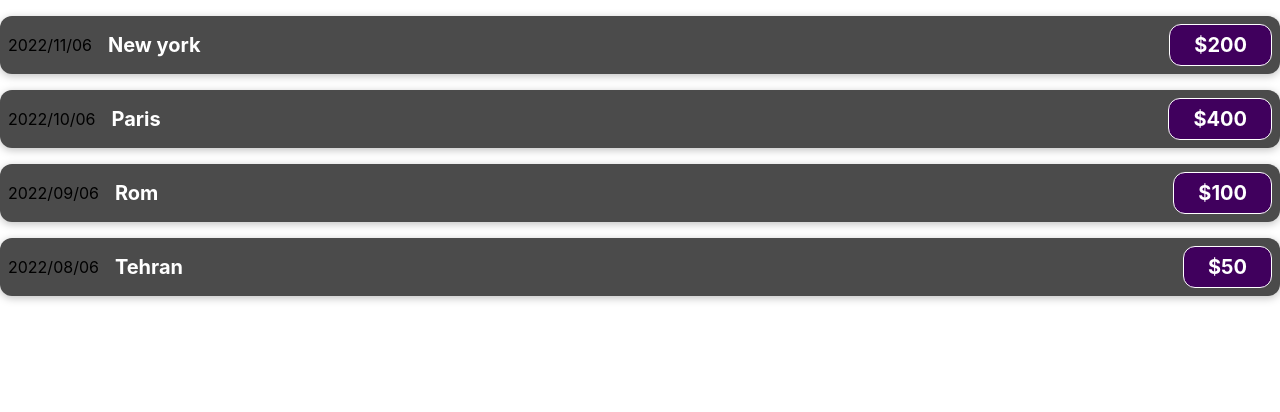
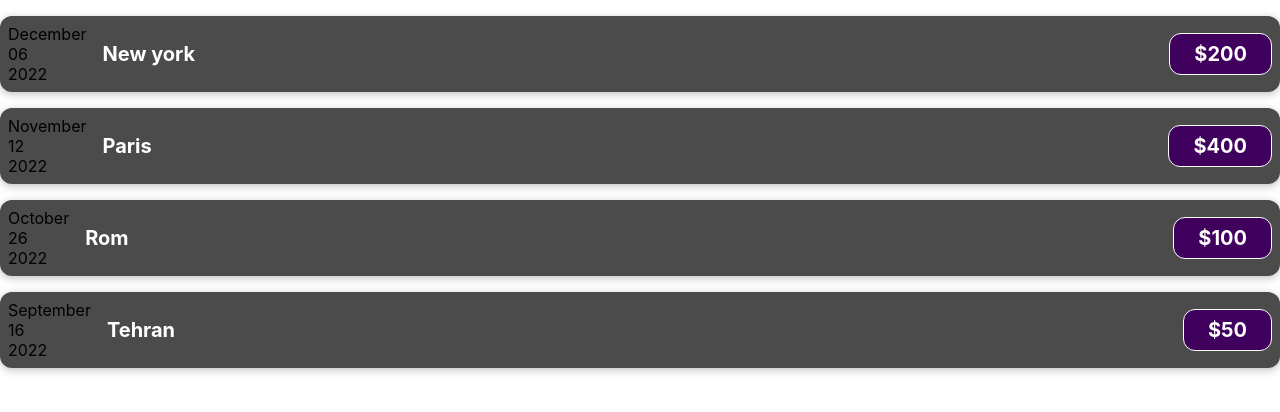
Before and after one commit to funnypar/FirstReactProject, a React (Create React App) app: page / in a window 1280 px wide. Shown: the top 412 px of the page. Built offline with nearby package versions, Linux system fonts and the light colour scheme.

Commit message:
Added Date props

```diff
--- a/src/App.js
+++ b/src/App.js
@@ -4,10 +4,30 @@ import "./App.css";
 
 function App() {
     let expenseItems = [
-        { id: "e1", title: "New york", price: "200", dateItem: "2022/11/06" },
-        { id: "e2", title: "Paris", price: "400", dateItem: "2022/10/06" },
-        { id: "e3", title: "Rom", price: "100", dateItem: "2022/09/06" },
-        { id: "e4", title: "Tehran", price: "50", dateItem: "2022/08/06" },
+        {
+            id: "e1",
+            title: "New york",
+            price: "200",
+            dateItem: new Date(2022, 11, 6),
+        },
+        {
+            id: "e2",
+            title: "Paris",
+            price: "400",
+            dateItem: new Date(2022, 10, 12),
+        },
+        {
+            id: "e3",
+            title: "Rom",
+            price: "100",
+            dateItem: new Date(2022, 9, 26),
+        },
+        {
+            id: "e4",
+            title: "Tehran",
+            price: "50",
+            dateItem: new Date(2022, 8, 16),
+        },
     ];
 
     return (
--- a/src/components/Eitems.js
+++ b/src/components/Eitems.js
@@ -1,9 +1,16 @@
 import "./Eitems.css";
 
 function EItems(props) {
+    const month = props.dateItem.toLocaleString("en-US", { month: "long" });
+    const day = props.dateItem.toLocaleString("en-US", { day: "2-digit" });
+    const year = props.dateItem.getFullYear();
     return (
         <div className="expense-item">
-            <div>{props.dateItem}</div>
+            <div>
+                <div>{month}</div>
+                <div>{day}</div>
+                <div>{year}</div>
+            </div>
             <div className="expense-item__description">
                 <h2>{props.title}</h2>
                 <div className="expense-item__price">${props.price}</div>
```
